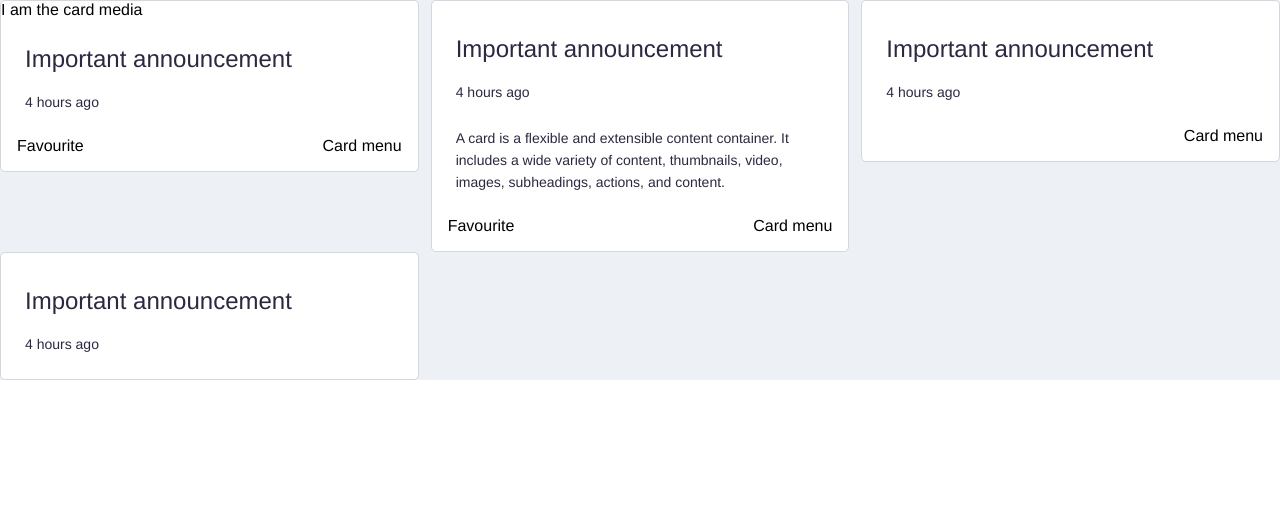
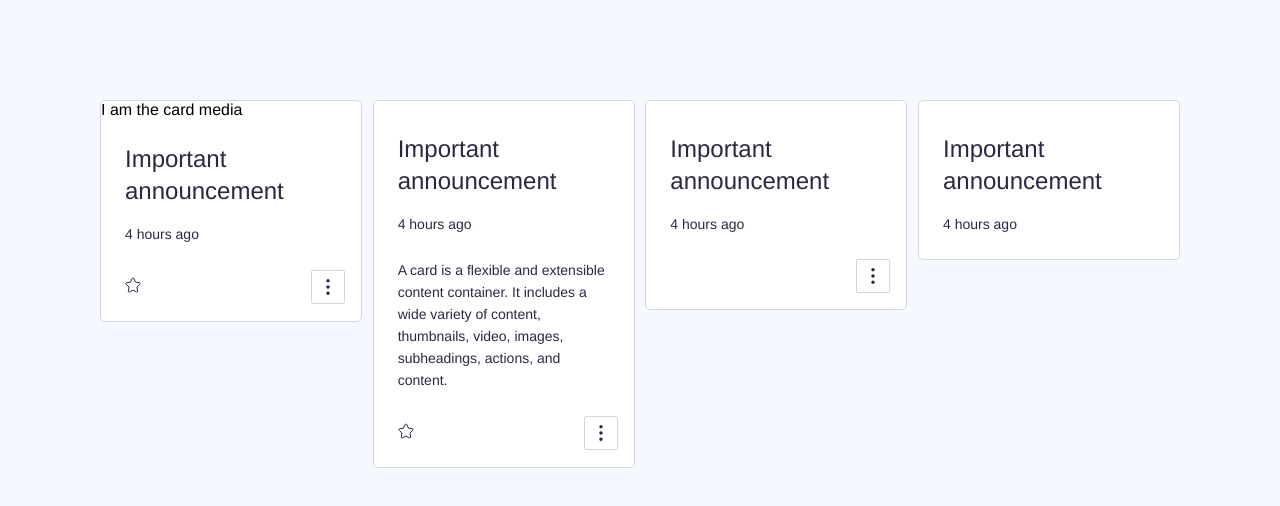
Before and after one commit to rjm56/cm, a Next.js app: page / in a window 1280 px wide. Shown: the top 506 px of the page. Built offline with nearby package versions, Linux system fonts and the light colour scheme.

Commit message:
Add logic for favourites and dropdown menu

```diff
--- /dev/null
+++ b/components/atoms/Dropdown/index.js
@@ -0,0 +1,95 @@
+import { useState, useRef, useEffect } from "react";
+import styled from "styled-components";
+import { func, arrayOf, shape, string } from "prop-types";
+
+const Wrapper = styled.div`
+  position: relative;
+`;
+
+const MenuTrigger = styled.div`
+  cursor: pointer;
+  padding: ${({ theme }) => theme.spacing.tiny};
+  border: ${({ theme, isOpen }) =>
+    `1px solid ${isOpen ? theme.colors.borderAction : theme.colors.border}`};
+  background-color: ${({ theme, isOpen }) =>
+    isOpen ? theme.colors.action : theme.colors.white};
+  border-radius: 2px;
+  display: flex;
+`;
+
+const MenuItems = styled.ul`
+  padding-left: 0;
+  margin: 0;
+  width: 124px;
+  position: absolute;
+  right: 0;
+  top: 40px;
+  border: ${({ theme }) => `1px solid ${theme.colors.border}`};
+  border-radius: 2px;
+  background-color: ${({ theme }) => theme.colors.white};
+`;
+
+const MenuItem = styled.li`
+  list-style: none;
+  color: ${({ theme }) => theme.colors.primary};
+  font-size: ${({ theme }) => theme.font.small.fontSize};
+  line-height: ${({ theme }) => theme.font.small.lineHeight};
+  padding: ${({ theme }) => `${theme.spacing.tiny} ${theme.spacing.small}`};
+  cursor: pointer;
+
+  &:hover {
+    color: ${({ theme }) => theme.colors.white};
+    background-color: ${({ theme }) => theme.colors.action};
+  }
+`;
+
+export const Dropdown = ({ renderMenuIcon, options, onSelect }) => {
+  const wrapper = useRef();
+  const [isOpen, setIsOpen] = useState(false);
+
+  const handleClick = (e) => setIsOpen(!isOpen);
+
+  const handleClickOutside = (e) => {
+    if (wrapper.current && wrapper.current.contains(e.target)) {
+      return;
+    }
+
+    setIsOpen(false);
+  };
+
+  useEffect(() => {
+    document.addEventListener("mousedown", handleClickOutside);
+
+    return () => {
+      document.removeEventListener("mousedown", handleClickOutside);
+    };
+  }, []);
+
+  const handleSelectItem = (id) => {
+    onSelect(id);
+    setIsOpen(false);
+  };
+
+  return (
+    <Wrapper ref={wrapper}>
+      <MenuTrigger onClick={handleClick} isOpen={isOpen}>
+        {renderMenuIcon(isOpen)}
+      </MenuTrigger>
+      {isOpen && (
+        <MenuItems>
+          {options.map(({ id, label }) => (
+            <MenuItem key={id} onClick={() => handleSelectItem(id)}>
+              {label}
+            </MenuItem>
+          ))}
+        </MenuItems>
+      )}
+    </Wrapper>
+  );
+};
+
+Dropdown.propTypes = {
+  renderMenuIcon: func,
+  options: arrayOf(shape({ id: string, label: string })),
+  onSelect: func,
+};
--- a/components/atoms/FavouriteIcon/index.js
+++ b/components/atoms/FavouriteIcon/index.js
@@ -1,3 +1,48 @@
+import { useState } from "react";
+import styled from "styled-components";
+
+const Wrapper = styled.a`
+  cursor: pointer;
+  padding: ${({ theme }) => theme.spacing.tiny};
+`;
+
 export const FavouriteIcon = () => {
-  return <div>Favourite</div>;
+  const [isFavourited, setIsFavourited] = useState(false);
+
+  const handleClick = () => setIsFavourited(!isFavourited);
+
+  return (
+    <Wrapper
+      onClick={handleClick}
+      aria-label={
+        isFavourited ? "Un-favourite this card" : "Favourite this card"
+      }
+    >
+      <svg
+        width="16px"
+        height="16px"
+        viewBox="0 0 16 16"
+        version="1.1"
+        xmlns="http://www.w3.org/2000/svg"
+        xmlnsXlink="http://www.w3.org/1999/xlink"
+      >
+        <g id="UI-Exercise" stroke="none" strokeWidth="1" fillRule="evenodd">
+          <g
+            transform="translate(-667.000000, -542.000000)"
+            fill={isFavourited ? "#2A2941" : "none"}
+            stroke="#2A2941"
+          >
+            <g transform="translate(642.000000, 245.000000)">
+              <g transform="translate(24.000000, 296.000000)">
+                <path
+                  d="M12.9311231,16.1006524 C12.8153862,16.1006524 12.6978957,16.0713122 12.5891732,16.0126316 L8.99782183,14.037664 C8.98905388,14.0321627 8.97677875,14.0321627 8.96801081,14.037664 L5.37665945,16.0126316 C5.12764973,16.1501642 4.8312931,16.1263252 4.60508005,15.953951 C4.37886701,15.7815769 4.26663728,15.4936754 4.31398419,15.2039401 L4.9996377,11.0211164 C5.00139129,11.0101137 4.99788411,10.9991111 4.99086975,10.9917761 L2.0851719,8.03024149 C1.8835091,7.82485953 1.81336552,7.52412165 1.89929141,7.24538898 C1.98697089,6.96665632 2.21318394,6.76677565 2.49025108,6.724599 L6.50597111,6.11395441 C6.51649264,6.11212064 6.52526059,6.10661934 6.52876777,6.09561673 L8.32444345,2.29054909 C8.44894831,2.02648656 8.69971161,1.86328125 8.98203952,1.86328125 C9.26436744,1.86328125 9.51513074,2.02648656 9.6396356,2.29054909 L11.4353113,6.09561673 C11.440572,6.10478557 11.44934,6.11212064 11.4581079,6.11395441 L15.473828,6.724599 C15.7526487,6.76677565 15.9788617,6.96665632 16.0647876,7.24538898 C16.1524671,7.52412165 16.0805699,7.82485953 15.8789071,8.03024149 L12.9767165,10.9936098 C12.9697021,11.0009449 12.9661949,11.0119475 12.9679485,11.0229501 L13.653602,15.2057739 C13.7009489,15.4955092 13.5887192,15.7815769 13.3625062,15.9557848 C13.2344941,16.0511407 13.0836854,16.1006524 12.9311231,16.1006524 Z"
+                  id="Shape"
+                ></path>
+              </g>
+            </g>
+          </g>
+        </g>
+      </svg>
+    </Wrapper>
+  );
 };
--- a/components/molecules/CardMenu/index.js
+++ b/components/molecules/CardMenu/index.js
@@ -1,3 +1,25 @@
+import styled from "styled-components";
+import { Dropdown } from "../../atoms/Dropdown";
+import { MenuSvg } from "./menu";
+
+const Wrapper = styled.div`
+  position: relative;
+`;
+
 export const CardMenu = () => {
-  return <div>Card menu</div>;
+  const cardMenuOptions = [
+    { id: "save", label: "Save" },
+    { id: "edit", label: "Edit" },
+    { id: "preview", label: "Preview" },
+  ];
+
+  const handleSelectItem = (id) => console.log(`selected ${id}`);
+
+  return (
+    <Dropdown
+      options={cardMenuOptions}
+      onSelect={handleSelectItem}
+      renderMenuIcon={(isOpen) => <MenuSvg isOpen={isOpen} />}
+    />
+  );
 };
--- /dev/null
+++ b/components/molecules/CardMenu/menu.js
@@ -0,0 +1,35 @@
+import { bool } from "prop-types";
+
+export const MenuSvg = ({ isOpen }) => (
+  <svg
+    width="16px"
+    height="16px"
+    viewBox="0 0 86 405"
+    version="1.1"
+    xmlns="http://www.w3.org/2000/svg"
+    xmlnsXlink="http://www.w3.org/1999/xlink"
+  >
+    <g
+      id="Symbols"
+      stroke="none"
+      strokeWidth="1"
+      fill="none"
+      fillRule="evenodd"
+    >
+      <g
+        id="Icon-/-Overflow-menu"
+        transform="translate(-213.000000, -54.000000)"
+        fill={isOpen ? "#ffffff" : "#2A2941"}
+      >
+        <path
+          d="M256,373 C279.748244,373 299,392.251756 299,416 C299,439.748244 279.748244,459 256,459 C232.251756,459 213,439.748244 213,416 C213,392.251756 232.251756,373 256,373 Z M256,213 C279.748244,213 299,232.251756 299,256 C299,279.748244 279.748244,299 256,299 C232.251756,299 213,279.748244 213,256 C213,232.251756 232.251756,213 256,213 Z M256.5,54 C279.972102,54 299,73.0278981 299,96.5 C299,119.972102 279.972102,139 256.5,139 C233.027898,139 214,119.972102 214,96.5 C214,73.0278981 233.027898,54 256.5,54 Z"
+          id="Icon"
+        />
+      </g>
+    </g>
+  </svg>
+);
+
+MenuSvg.propTypes = {
+  isOpen: bool,
+};
--- a/components/organisms/Card/index.js
+++ b/components/organisms/Card/index.js
@@ -25,6 +25,7 @@ const CardActions = styled.div`
   padding: ${({ theme }) => `0 ${theme.spacing.small}`};
   margin-bottom: ${({ theme }) => theme.spacing.small};
   display: flex;
+  align-items: center;
 `;
 
 const CardMenuWrapper = styled.div`
--- a/pages/index.js
+++ b/pages/index.js
@@ -5,11 +5,13 @@ const Wrapper = styled.section`
   display: flex;
   justify-content: space-between;
   flex-wrap: wrap;
-  background-color: #edf0f5; //TODO: move to theme
+  min-height: 100vh;
+  padding: 100px;
+  background-color: #f5f8ff; //TODO: move to theme
 `;
 
 const CardWrapper = styled.div`
-  flex: 0 1 calc(33.3333% - 8px);
+  flex: 0 1 calc(25% - 8px);
 `;
 
 export default () => (
```
